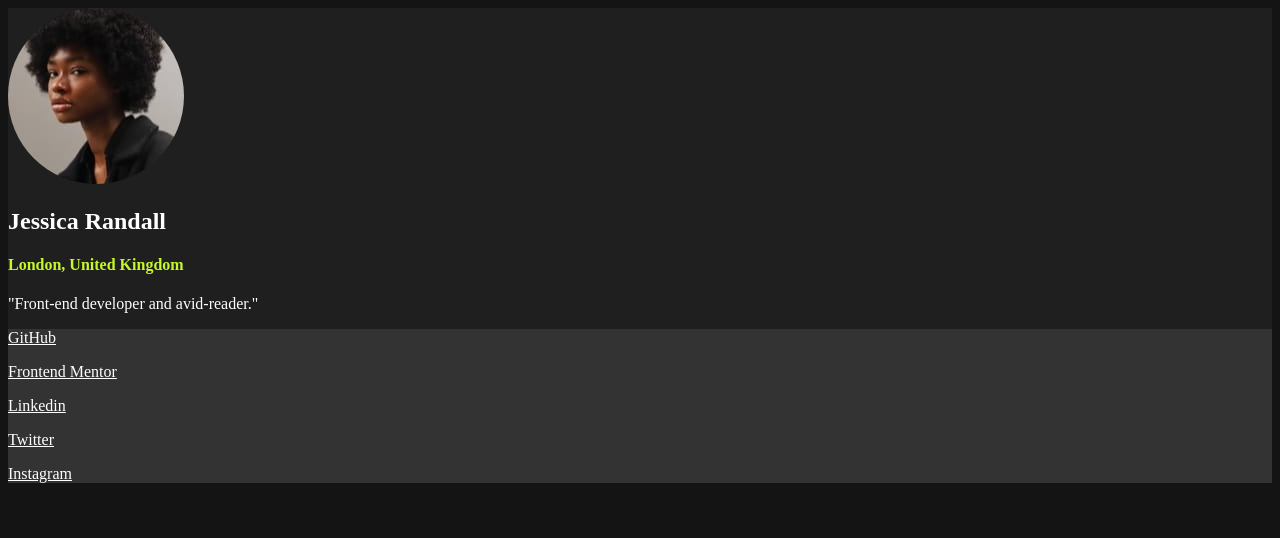
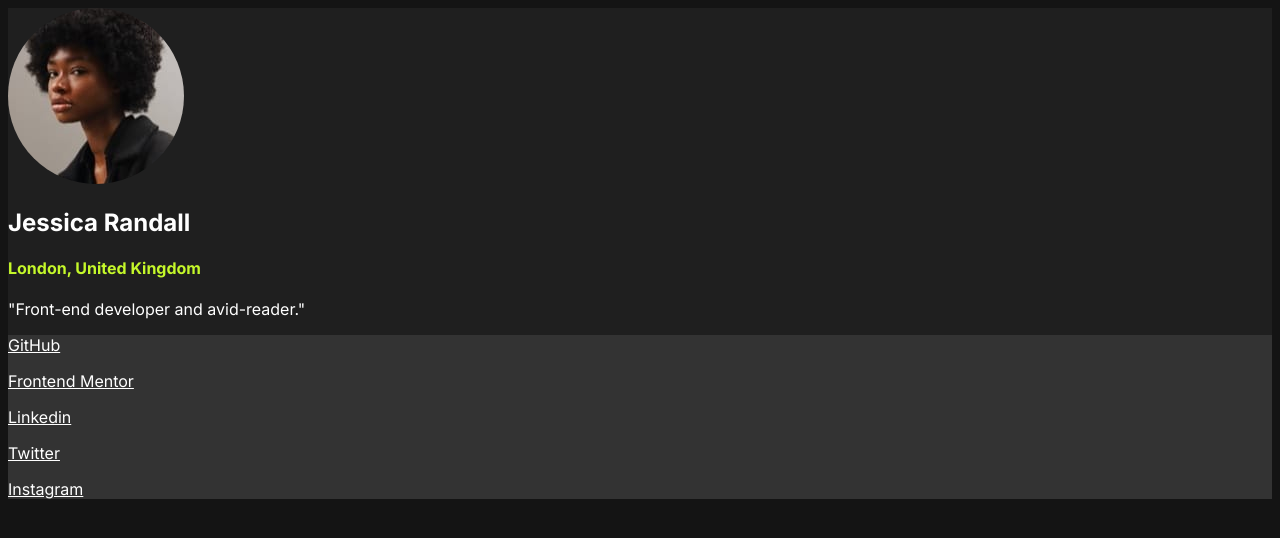
Before and after one commit to dgrow9/social-links-profile, a plain HTML site: page index.html in a window 1280 px wide. Drawn offline with Linux system fonts and the light colour scheme.

Commit message:
Add link to font Inter in index.html and styles.css.  Will add the font weights later.

```diff
--- a/index.html
+++ b/index.html
@@ -8,6 +8,9 @@
 
         <link rel="stylesheet" href="styles.css">
         <link rel="icon" type="image/png" href="img/favicon-32x32.png">
+        <link rel="preconnect" href="https://fonts.googleapis.com">
+        <link rel="preconnect" href="https://fonts.gstatic.com" crossorigin>
+        <link href="https://fonts.googleapis.com/css2?family=Inter:wght@100..900&display=swap" rel="stylesheet">
 
         <title>Front End Mentor | Social Links Profile</title>
     </head>
--- a/styles.css
+++ b/styles.css
@@ -1,5 +1,8 @@
+@import url('https://fonts.googleapis.com/css2?family=Inter:wght@100..900&display=swap');
+
 body {
-    background-color: hsl(0, 0%, 8%)
+    background-color: hsl(0, 0%, 8%);
+    font-family: "Inter", sans-serif;
 }
 
 main {
```
